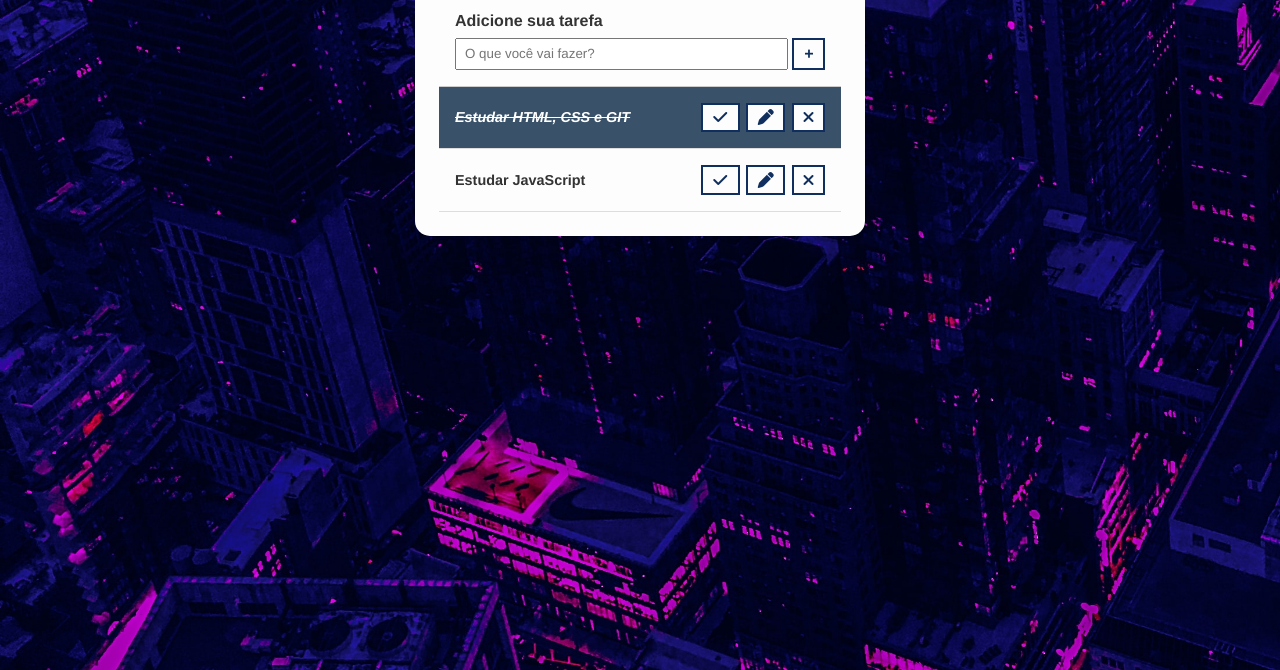
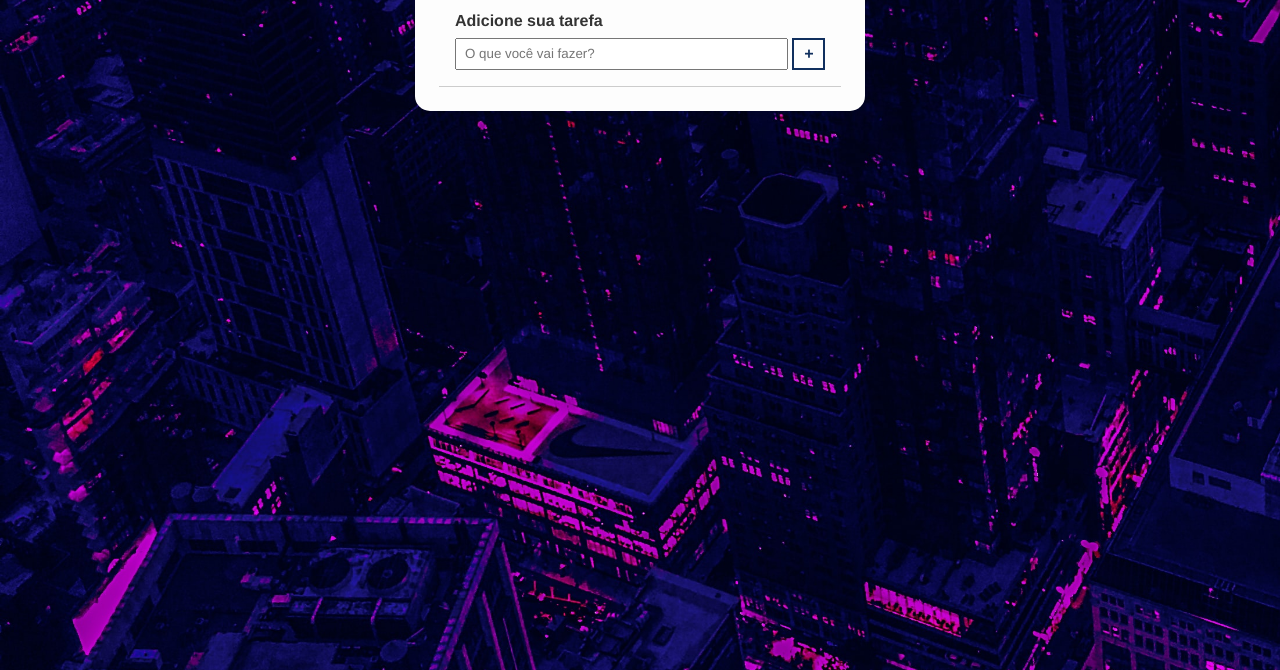
Before and after one commit to LeonardoBrizolla/todo-avancado-crud, a website: page index.html in a window 1280 px wide. Shown: the part 130-800 px from the top of the page. Drawn offline with Linux system fonts and the light colour scheme.

Commit message:
docs(markdown): update README.MD

```diff
--- a/index.html
+++ b/index.html
@@ -49,30 +49,6 @@
         <button id="cancel-edit-btn">Cancelar</button>
       </form>
       <div id="todo-list">
-        <div class="todo done">
-          <h3>Estudar HTML, CSS e GIT</h3>
-          <button class="finish-todo">
-            <em class="fa-solid fa-check"></em>
-          </button>
-          <button class="edit-todo">
-            <em class="fa-solid fa-pen"></em>
-          </button>
-          <button class="remove-todo">
-            <em class="fa-solid fa-xmark"></em>
-          </button>
-        </div>
-        <div class="todo">
-          <h3>Estudar JavaScript</h3>
-          <button class="finish-todo">
-            <em class="fa-solid fa-check"></em>
-          </button>
-          <button class="edit-todo">
-            <em class="fa-solid fa-pen"></em>
-          </button>
-          <button class="remove-todo">
-            <em class="fa-solid fa-xmark"></em>
-          </button>
-        </div>
       </div>
     </div>
   </body>
```
Also changed, not shown: .github/edit.jpg (added), .github/home.jpg (added), README.md.
